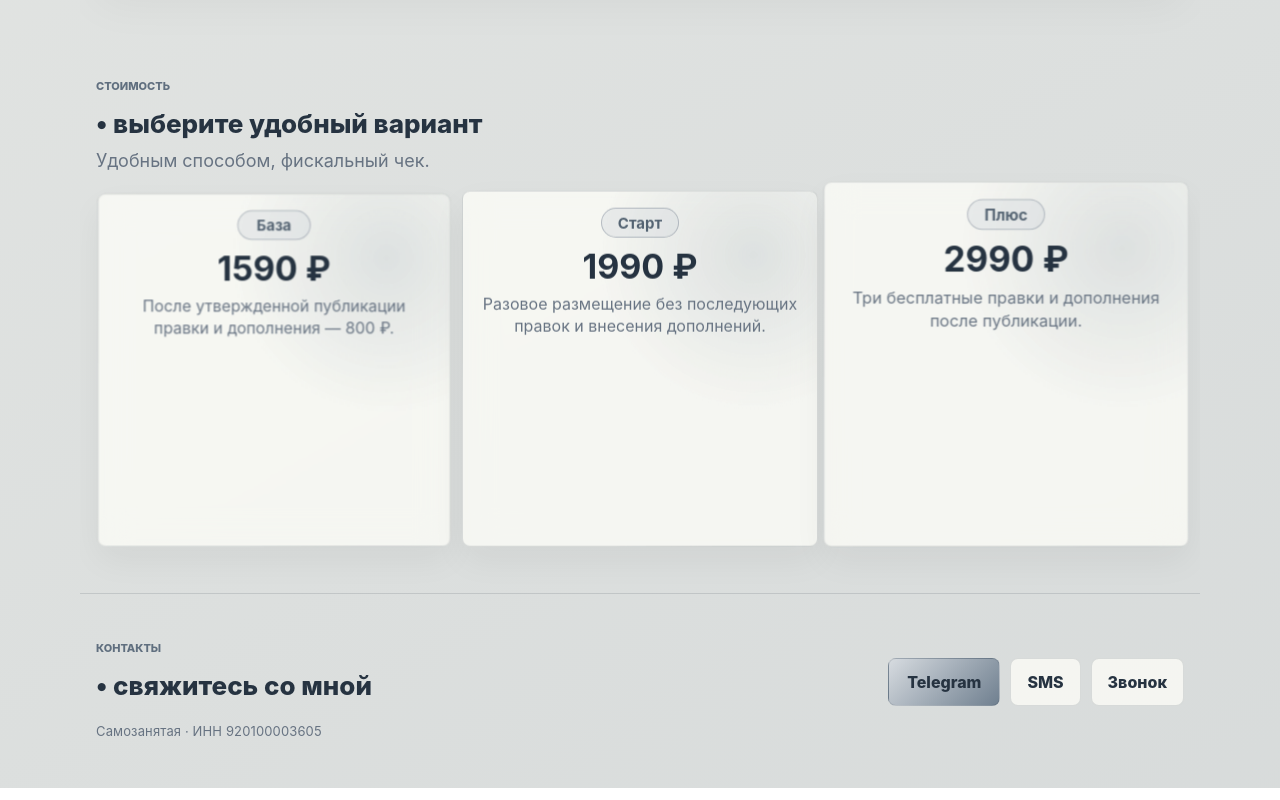
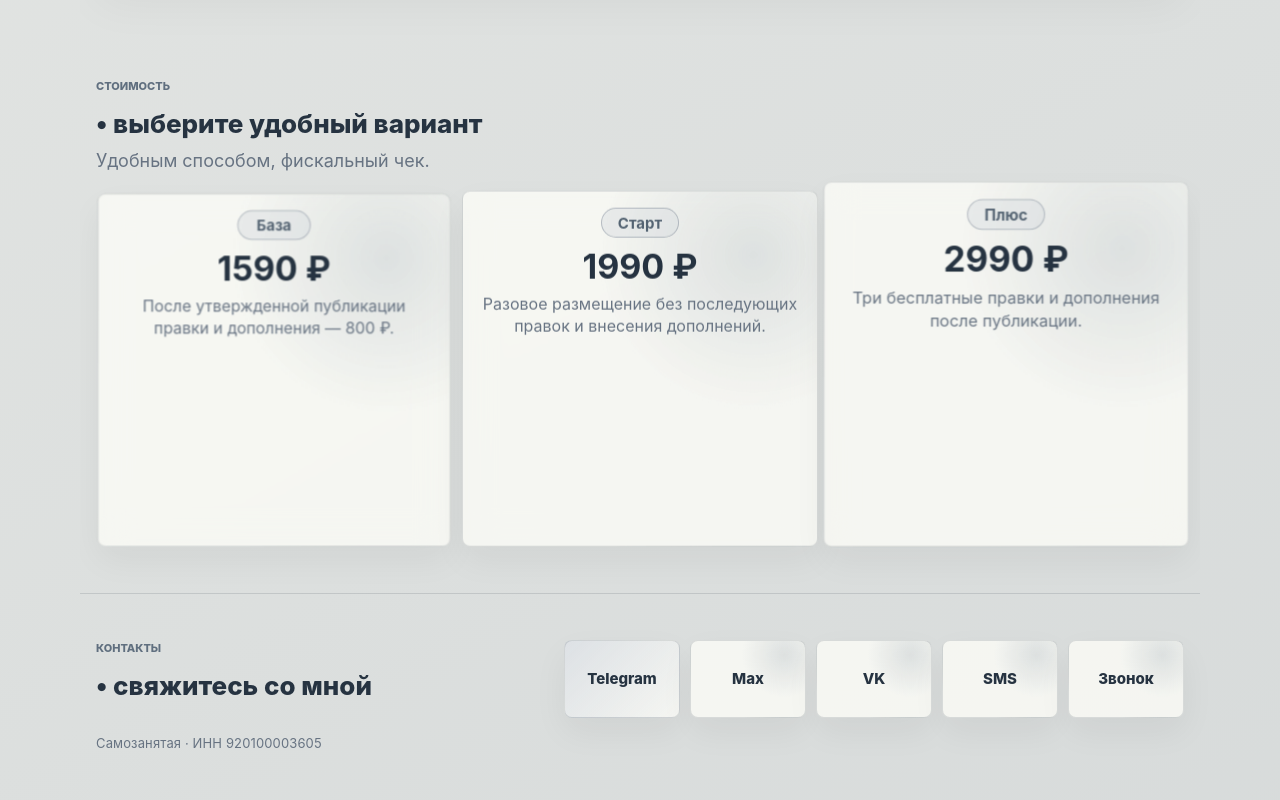
Before and after one commit to Sandroshuk/internet-vizitka, a plain HTML site: page index.html in a window 1280 px wide. Shown: the part 3719-4519 px from the top of the page. Drawn offline with Linux system fonts and the light colour scheme.

Commit message:
Style footer contacts as tiles

```diff
--- a/index.html
+++ b/index.html
@@ -21,7 +21,7 @@
     <meta name="twitter:card" content="summary_large_image">
     <title>Светлана Андрощук | Интернет-визитка в телефоне</title>
     <link rel="manifest" href="manifest.webmanifest">
-    <link rel="stylesheet" href="styles.css?v=visual-builder-102">
+    <link rel="stylesheet" href="styles.css?v=visual-builder-103">
   </head>
   <body data-theme="sand" data-font="soft" data-visual="photo">
     <header class="hero" id="top">
@@ -280,15 +280,15 @@
         <h2 data-i18n="contactsTitle">• свяжитесь со мной</h2>
       </div>
       <div class="footer__actions">
-        <a class="button button--primary contact-pill" id="contactTelegram" href="https://t.me/Vizi2026_bot" target="_blank" rel="noreferrer" data-i18n="contactTelegram" aria-label="Telegram">Telegram</a>
-        <a class="button button--ghost contact-pill" id="contactMax" href="#" target="_blank" rel="noreferrer" data-max-contact hidden aria-label="Max">Max</a>
-        <a class="button button--ghost contact-pill" id="contactVk" href="#" target="_blank" rel="noreferrer" data-vk-contact hidden aria-label="VK">VK</a>
-        <a class="button button--ghost" href="sms:+79787189828" data-i18n="contactSms" data-ru-contact>SMS</a>
-        <a class="button button--ghost" href="tel:+79787189828" data-i18n="contactCall" data-ru-contact>Звонок</a>
+        <a class="contact-tile contact-tile--primary" id="contactTelegram" href="https://t.me/Vizi2026_bot" target="_blank" rel="noreferrer" data-i18n="contactTelegram" aria-label="Telegram">Telegram</a>
+        <a class="contact-tile" id="contactMax" href="#" target="_blank" rel="noreferrer" data-max-contact hidden aria-label="Max">Max</a>
+        <a class="contact-tile" id="contactVk" href="#" target="_blank" rel="noreferrer" data-vk-contact hidden aria-label="VK">VK</a>
+        <a class="contact-tile" href="sms:+79787189828" data-i18n="contactSms" data-ru-contact>SMS</a>
+        <a class="contact-tile" href="tel:+79787189828" data-i18n="contactCall" data-ru-contact>Звонок</a>
       </div>
       <p class="footer__legal" data-ru-contact>Самозанятая · ИНН 920100003605</p>
     </footer>
 
-    <script src="script.js?v=visual-builder-102"></script>
+    <script src="script.js?v=visual-builder-103"></script>
   </body>
 </html>
--- a/script.js
+++ b/script.js
@@ -22,8 +22,8 @@ const reduceMotionQuery = window.matchMedia("(prefers-reduced-motion: reduce)");
 let heroLeadTimer;
 let styleTeaserIndex = 0;
 const telegramUrl = "https://t.me/Vizi2026_bot";
-const maxBotUrl = "";
-const vkUrl = "";
+const maxBotUrl = "https://max.ru/join/-0DHObg3heKBuc7QZIStvfrPVQbuENBph3rYUyJzY74";
+const vkUrl = "https://vk.com/";
 
 const dictionaries = {
   ru: {
--- a/styles.css
+++ b/styles.css
@@ -1409,12 +1409,52 @@ main {
 }
 
 .footer__actions {
+  width: min(620px, 100%);
+  display: grid;
+  grid-template-columns: repeat(auto-fit, minmax(86px, 1fr));
+  align-items: stretch;
+  gap: 10px;
+  margin-top: 0;
+}
+
+.contact-tile {
+  min-width: 0;
+  min-height: 78px;
+  display: flex;
   align-items: center;
-}
-
-.contact-pill {
-  min-width: 0;
-  padding-inline: 18px;
+  justify-content: center;
+  padding: 12px 10px;
+  border: 1px solid var(--line);
+  border-radius: var(--radius);
+  background:
+    radial-gradient(circle at 82% 18%, color-mix(in srgb, var(--accent) 18%, transparent), transparent 38%),
+    var(--surface);
+  color: var(--ink);
+  font-family: var(--display-font);
+  font-size: 15px;
+  font-weight: 780;
+  line-height: 1.08;
+  text-align: center;
+  text-decoration: none;
+  box-shadow: 0 14px 34px rgba(0, 0, 0, 0.05);
+  transition: transform 220ms ease, box-shadow 220ms ease, background 220ms ease, border-color 220ms ease;
+}
+
+.contact-tile:hover {
+  transform: translateY(-4px);
+  border-color: color-mix(in srgb, var(--accent) 42%, var(--line));
+  background:
+    radial-gradient(circle at 82% 18%, color-mix(in srgb, var(--accent) 28%, transparent), transparent 38%),
+    color-mix(in srgb, var(--surface) 76%, var(--accent-soft));
+  box-shadow: var(--glow), 0 20px 48px rgba(0, 0, 0, 0.07);
+}
+
+.contact-tile:active {
+  transform: translateY(-2px) scale(0.985);
+}
+
+.contact-tile--primary {
+  background: linear-gradient(135deg, color-mix(in srgb, var(--accent) 24%, white), var(--surface));
 }
 
 .footer__legal {
@@ -2164,6 +2204,18 @@ main {
     gap: 10px;
   }
 
+  .footer__actions {
+    width: 100%;
+    grid-template-columns: repeat(auto-fit, minmax(82px, 1fr));
+    gap: 7px;
+  }
+
+  .contact-tile {
+    min-height: 54px;
+    padding: 9px 6px;
+    font-size: 12px;
+  }
+
   .footer__actions .button,
   .message-card__actions .button {
     width: 100%;
```
